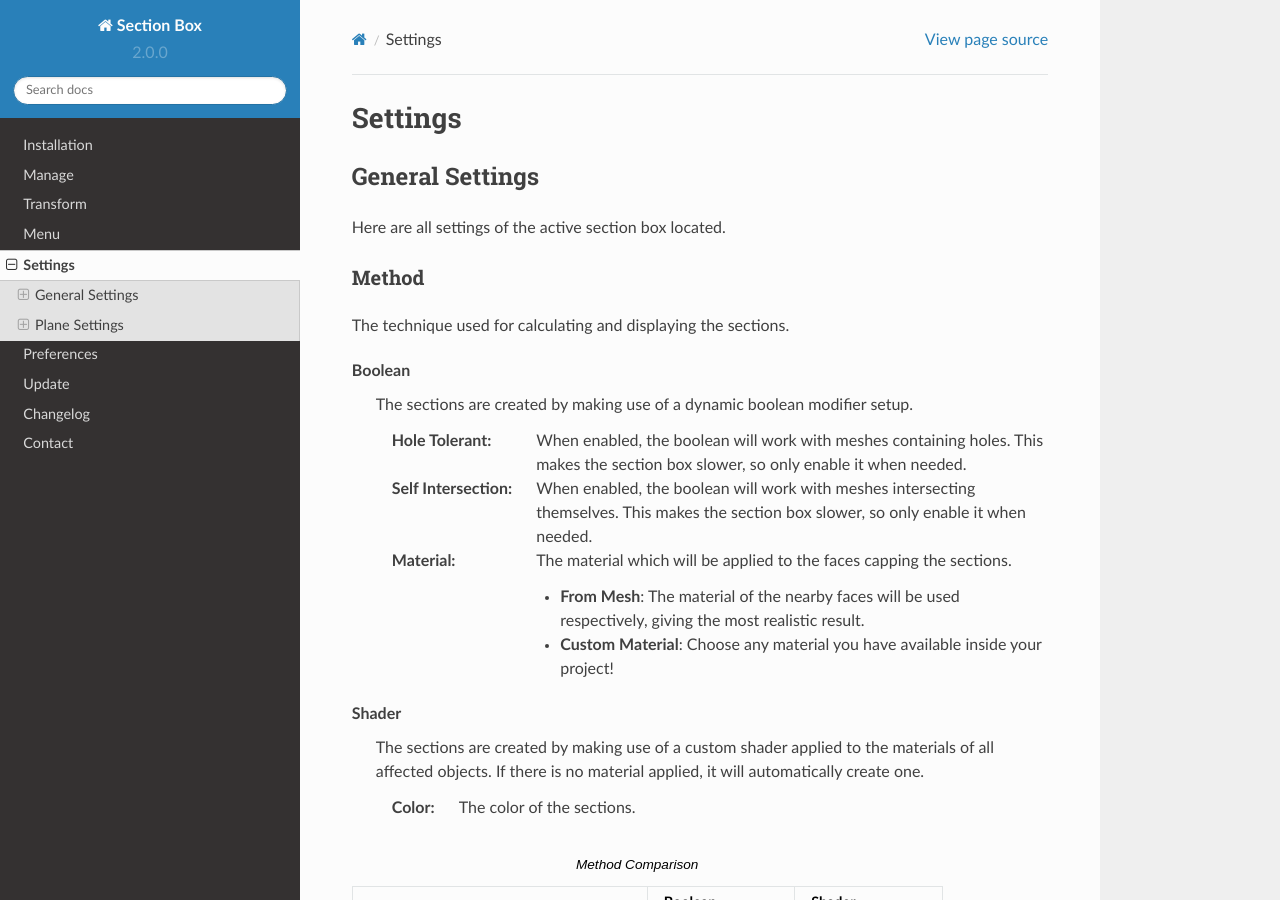
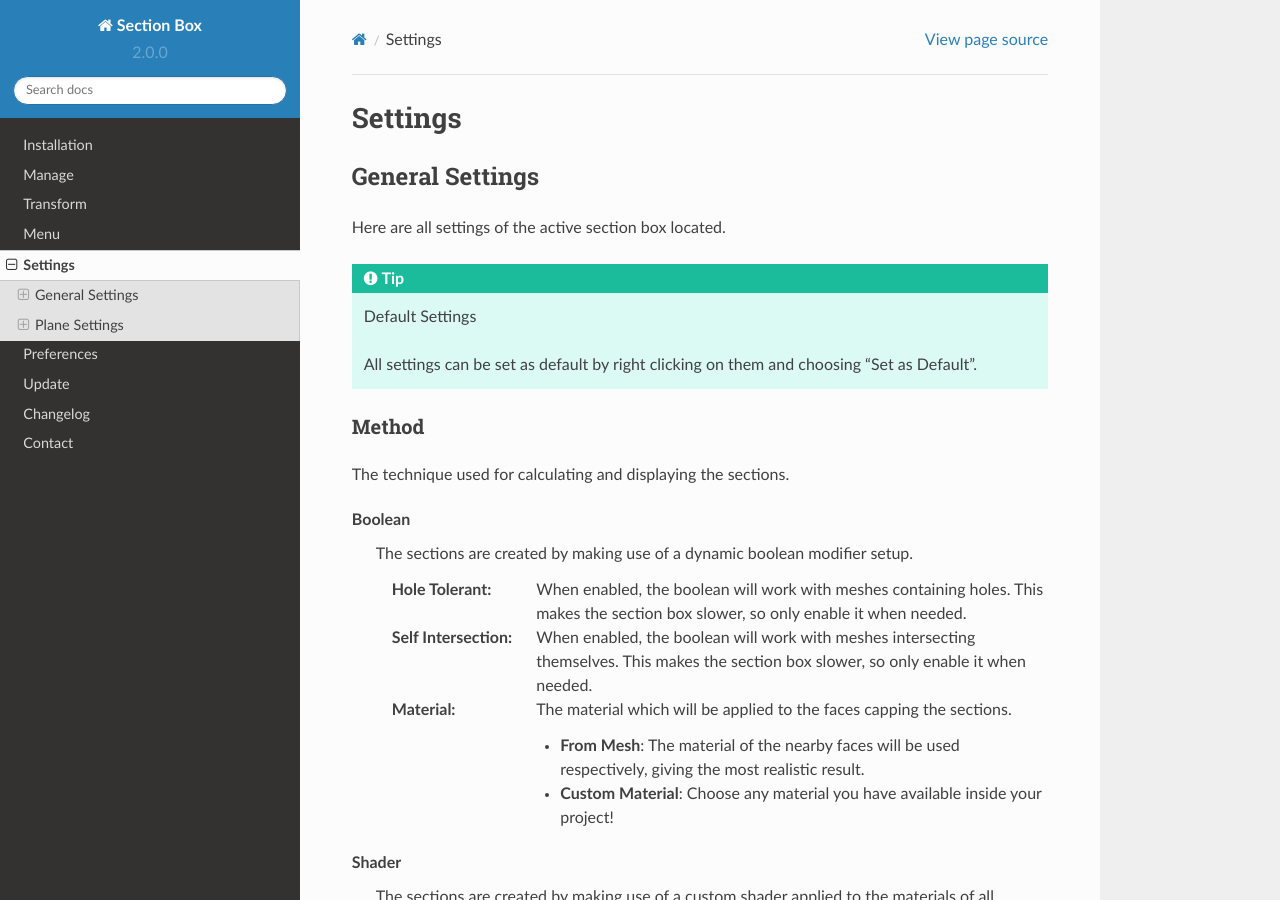
Before and after one commit to rubenmesserschmidt/Section-Box_docs, a Sphinx documentation site: the page built from docs/source/settings.rst, in a window 1280 px wide and 900 px high. Built offline with Sphinx 7.4.7 and the Read the Docs theme 2.0.0, drawn with Linux system fonts in a browser that asks for light colours.

Commit message:
added default settings tip

```diff
--- a/docs/source/installation.rst
+++ b/docs/source/installation.rst
@@ -12,8 +12,7 @@ Video Tutorial
         <iframe src="https://www.youtube.com/embed/Y-0xg70LMws" frameborder="0" allowfullscreen style="position: absolute; top: 0; left: 0; width: 100%; height: 100%;"></iframe>
     </div>
 
-
-
+|
 
 ################
 Written Tutorial
--- a/docs/source/settings.rst
+++ b/docs/source/settings.rst
@@ -7,6 +7,10 @@ General Settings
 ################
 
 Here are all settings of the active section box located.
+
+.. tip:: Default Settings
+
+    All settings can be set as default by right clicking on them and choosing "Set as Default".
 
 ******
 Method
```
